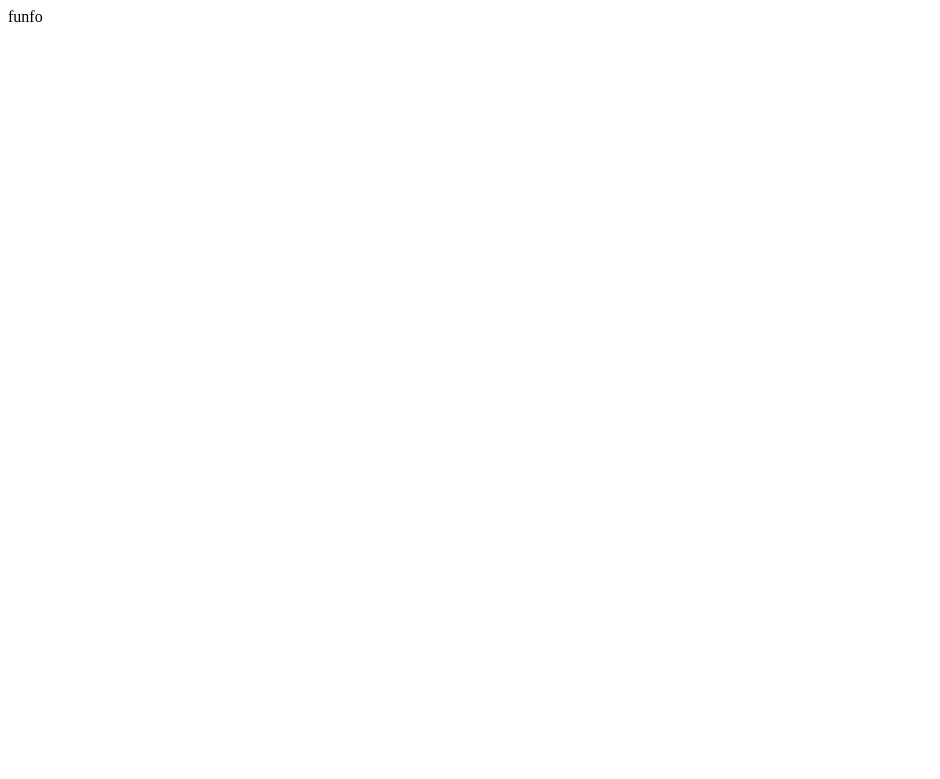
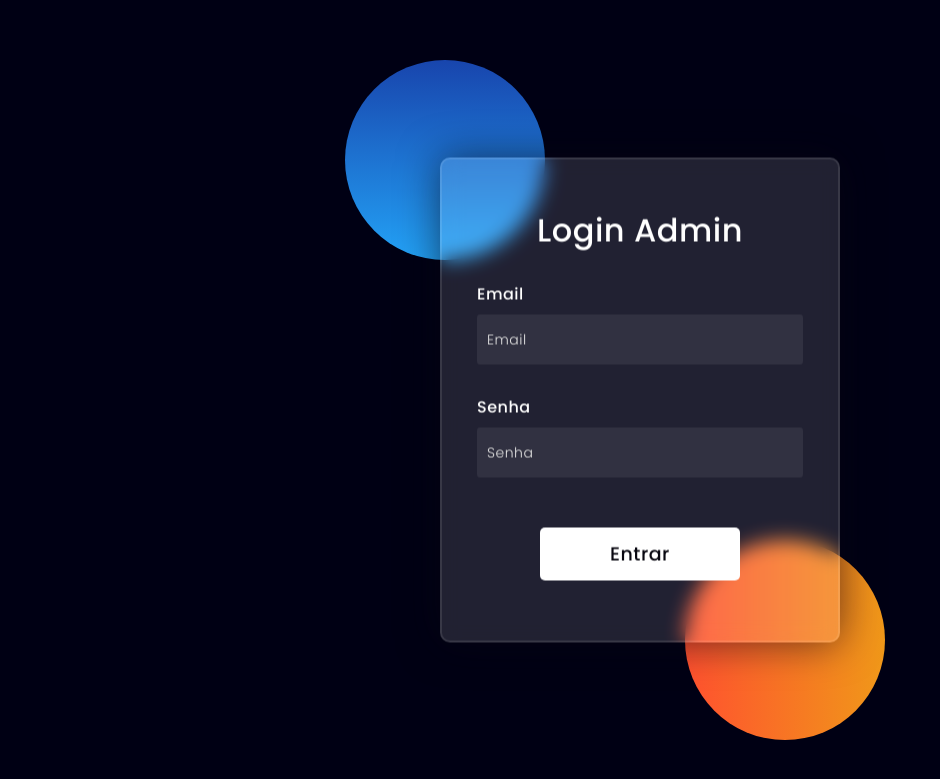
Before and after one commit to thiaguera00/pet-care, a Django app: page /user/admin/login in a window 1280 px wide. Before the commit the part shown is almost empty. Shown: the top 779 px of the page, without its empty margins (0-940 px from the left). Run offline with Django 5.2, Linux system fonts and the light colour scheme.

Commit message:
feat: tela de login admin

```diff
--- a/core/static/css/global.css
+++ b/core/static/css/global.css
@@ -96,7 +96,7 @@ form {
 
 .input-group input {
     width: 100%;
-    padding: 10px 10px 10px 35px; /* padding-left maior por causa do ícone */
+    padding: 10px 10px 10px 35px;
     border: none;
     background-color: #e9e9e9;
     border-radius: 5px;
--- a/core/templates/core/admin/login_admin.html
+++ b/core/templates/core/admin/login_admin.html
@@ -1,11 +1,156 @@
 <!DOCTYPE html>
 <html lang="en">
 <head>
-    <meta charset="UTF-8">
-    <meta name="viewport" content="width=device-width, initial-scale=1.0">
-    <title>Document</title>
+  <!-- Design by foolishdeveloper.com -->
+    <title>Glassmorphism login Form Tutorial in html css</title>
+
+    <link rel="preconnect" href="https://fonts.gstatic.com">
+    <link rel="stylesheet" href="https://cdnjs.cloudflare.com/ajax/libs/font-awesome/5.15.4/css/all.min.css">
+    <link href="https://fonts.googleapis.com/css2?family=Poppins:wght@300;500;600&display=swap" rel="stylesheet">
+    <!--Stylesheet-->
+    <style media="screen">
+      *,
+*:before,
+*:after{
+    padding: 0;
+    margin: 0;
+    box-sizing: border-box;
+}
+body{
+    background-color: #000014;
+}
+.background{
+    width: 430px;
+    height: 520px;
+    position: absolute;
+    transform: translate(-50%,-50%);
+    left: 50%;
+    top: 50%;
+}
+.background .shape{
+    height: 200px;
+    width: 200px;
+    position: absolute;
+    border-radius: 50%;
+}
+.shape:first-child{
+    background: linear-gradient(
+        #1845ad,
+        #23a2f6
+    );
+    left: -80px;
+    top: -80px;
+}
+.shape:last-child{
+    background: linear-gradient(
+        to right,
+        #ff512f,
+        #f09819
+    );
+    right: -30px;
+    bottom: -80px;
+}
+form{
+    height: 485px;
+    width: 400px;
+    background-color: rgba(255,255,255,0.13);
+    position: absolute;
+    transform: translate(-50%,-50%);
+    top: 50%;
+    left: 50%;
+    border-radius: 10px;
+    backdrop-filter: blur(10px);
+    border: 2px solid rgba(255,255,255,0.1);
+    box-shadow: 0 0 40px rgba(8,7,16,0.6);
+    padding: 50px 35px;
+}
+form *{
+    font-family: 'Poppins',sans-serif;
+    color: #ffffff;
+    letter-spacing: 0.5px;
+    outline: none;
+    border: none;
+}
+form h3{
+    font-size: 32px;
+    font-weight: 500;
+    line-height: 42px;
+    text-align: center;
+}
+
+label{
+    display: block;
+    margin-top: 30px;
+    font-size: 16px;
+    font-weight: 500;
+}
+input{
+    display: block;
+    height: 50px;
+    width: 100%;
+    background-color: rgba(255,255,255,0.07);
+    border-radius: 3px;
+    padding: 0 10px;
+    margin-top: 8px;
+    font-size: 14px;
+    font-weight: 300;
+}
+::placeholder{
+    color: #e5e5e5;
+}
+button {
+    margin: 50px auto 0 auto;
+    display: block;
+    width: 200px;
+    background-color: #ffffff;
+    color: #080710;
+    padding: 12px 0;
+    font-size: 19px;
+    font-weight: 500;
+    border-radius: 5px;
+    cursor: pointer;
+}
+.social{
+  margin-top: 30px;
+  display: flex;
+}
+.social div{
+  background: red;
+  width: 150px;
+  border-radius: 3px;
+  padding: 5px 10px 10px 5px;
+  background-color: rgba(255,255,255,0.27);
+  color: #eaf0fb;
+  text-align: center;
+}
+.social div:hover{
+  background-color: rgba(255,255,255,0.47);
+}
+.social .fb{
+  margin-left: 25px;
+}
+.social i{
+  margin-right: 4px;
+}
+
+</style>
 </head>
 <body>
-    funfo
+    <div class="background">
+        <div class="shape"></div>
+        <div class="shape"></div>
+    </div>
+    <form>
+        <h3>Login Admin</h3>
+
+        <label for="email">Email</label>
+        <input type="email" placeholder="Email" id="username">
+
+        <label for="password">Senha</label>
+        <input type="password" placeholder="Senha" id="password">
+
+        <button>Entrar</button>
+
+    </form>
 </body>
 </html>
--- a/core/templates/core/base.html
+++ b/core/templates/core/base.html
@@ -11,6 +11,9 @@
     <link href="https://cdn.jsdelivr.net/npm/bootstrap@5.3.3/dist/css/bootstrap.min.css" rel="stylesheet">
     <!-- Bootstrap Icons -->
     <link rel="stylesheet" href="https://cdn.jsdelivr.net/npm/bootstrap-icons@1.10.5/font/bootstrap-icons.css">
+    <link rel="preconnect" href="https://fonts.googleapis.com">
+<link rel="preconnect" href="https://fonts.gstatic.com" crossorigin>
+<link href="https://fonts.googleapis.com/css2?family=Poppins:ital,wght@0,100;0,200;0,300;0,400;0,500;0,600;0,700;0,800;0,900;1,100;1,200;1,300;1,400;1,500;1,600;1,700;1,800;1,900&display=swap" rel="stylesheet">
 </head>
 <body>
     <nav class="navbar-home">
```
